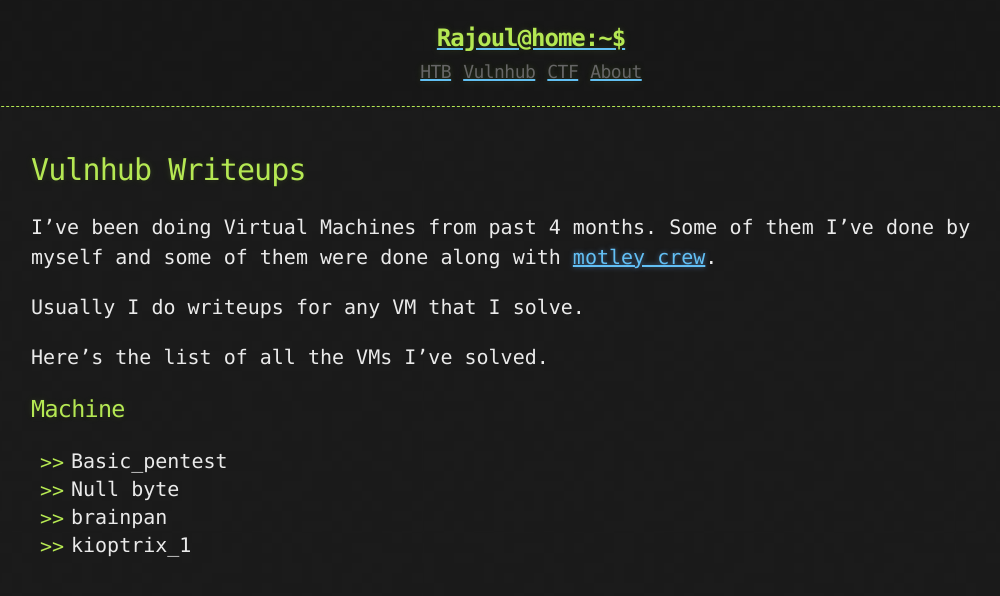
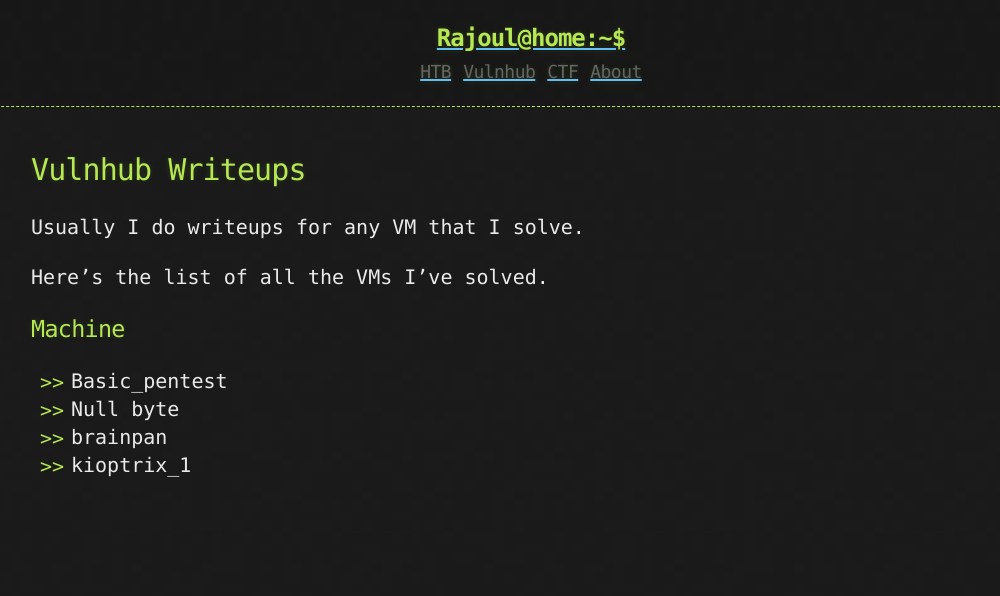
Before and after one commit to rajoul/rajoul.github.io, a Jekyll site: the page built from vulnhub.md, in a window 1280 px wide. Shown: the top 596 px of the page, without its empty margins (109-1109 px from the left). Built offline with Jekyll 4.4.1, drawn with Linux system fonts in a browser that asks for light colours.

Commit message:
Update vulnhub.md

```diff
--- a/vulnhub.md
+++ b/vulnhub.md
@@ -5,9 +5,6 @@
 ---
 
 ## Vulnhub Writeups
-
-I've been doing Virtual Machines from past 4 months. Some of them I've done by myself and some of them were done along with [motley crew](https://twitter.com/m0tl3ycr3w).
-
 Usually I do writeups for any VM that I solve.
 
 Here's the list of all the VMs I've solved.
```
